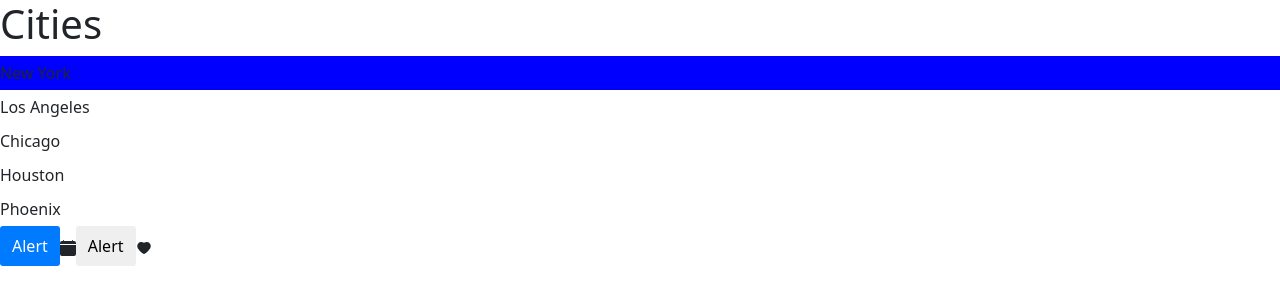
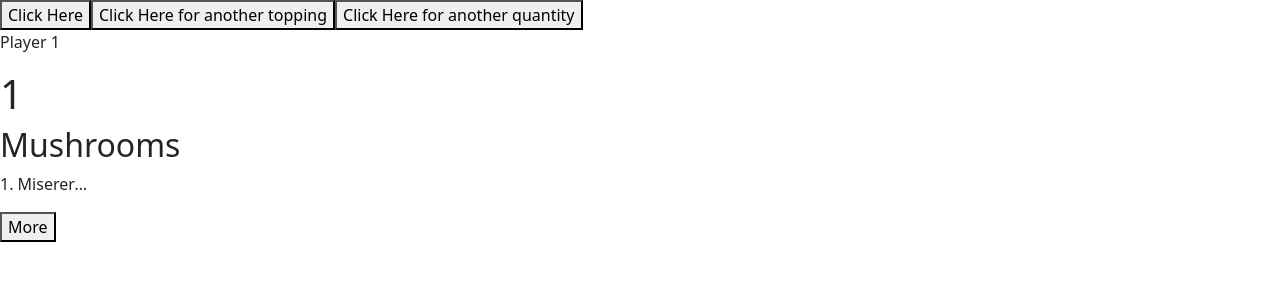
Before and after one commit to ramirc5/react-tutorial, a React (Vite) app: page / in a window 1280 px wide. Shown: the top 304 px of the page. Built offline with nearby package versions, Linux system fonts and the light colour scheme.

Commit message:
finished managing state exercises

```diff
--- a/package.json
+++ b/package.json
@@ -13,6 +13,7 @@
     "@popperjs/core": "^2.11.8",
     "@types/styled-components": "^5.1.26",
     "bootstrap": "^5.2.3",
+    "immer": "^9.0.19",
     "react": "^18.2.0",
     "react-dom": "^18.2.0",
     "react-icons": "^4.7.1",
--- a/src/App.tsx
+++ b/src/App.tsx
@@ -5,6 +5,21 @@ import React from "react";
 import { useState } from "react";
 import { BsCalendarFill } from "react-icons/bs";
 import Like from "./components/Like";
+import styled from "styled-components";
+import { set } from "immer/dist/internal";
+
+const ExpandableText = styled.p`
+white-space: nowrap;
+overflow: hidden;
+text-overflow: ellipsis;
+
+${({ maxChars }) =>
+  maxChars &&
+  `
+  max-width: ${maxChars}ch;
+`}
+`
+
 
 function App(){
   const items = [
@@ -14,24 +29,126 @@ function App(){
     "Houston",
     "Phoenix"
 ];
+  const [chars, setChars] = useState(10);
+  const [show, setShow] = useState(false);
 
-  const [visible, setVisible] = useState(false);
+  const [game, setGame] = useState({
+    id: 1,
+    player:{
+      name: "Player 1",
+    },
+  });
+
+  const [pizza, setPizza] = useState({
+    name: 'Spicy Italian',
+    toppings: ['Mushrooms'],
+  });
+
+  const [cart, setCart] = useState({
+    discount: 0.1,
+    items: [
+      {id: 1, name: 'Pizza', quantity: 1},
+      {id: 2, name: 'Burger', quantity: 2},
+    ],
+});
 
 
-  const handleSelectItem = (item: string) => {
-    console.log(item);
+const handleQuantity = () => {
+  setCart({...cart, items: cart.items.map((item) => {item.id === 1 ? {...item, quantity: item.quantity + 1} : item})})
+}
+
+  const handlePizza = () => {
+    setPizza({...pizza, toppings: [...pizza.toppings, 'Pepperoni']})
   }
+
+
+  const handleClick = () => {
+    setGame({...game, player: {...game.player, name: "Cristian"}})
+  }
+
+  const handleExpand = () => {
+    setShow(!show);
+    if (chars === 10) {
+      setChars(1000);
+    } else {
+      setChars(10);
+    }
+  }
+
+
   return (
 
 
-    <div>
-      <ListGroup items={items} heading="Cities" onSelectItem={handleSelectItem}/>
-      {visible && <Alert onClose={() => setVisible(false)}>My alert</Alert>}
-      <Button color="primary" onClick={() => setVisible(true)}></Button>
-      <BsCalendarFill />
-      <Button color="secondary">Hey</Button>
-      <Like />
-    </div>
+    <>
+      <button onClick={handleClick}>Click Here</button>
+      <button onClick={handlePizza}>Click Here for another topping</button>
+      <button onClick={handleQuantity}>Click Here for another quantity</button>
+      <p>{game.player.name}</p>
+      <h1>{cart.items[0].quantity}</h1>
+
+      <h2>{pizza.toppings}</h2>
+
+      <ExpandableText maxChars={chars}>
+
+1. Miserere mei, Deus, secundum magnam misericordiam tuam;
+   et secundum multitudinem miserationum tuarum, dele iniquitatem meam.
+
+2. Amplius lava me ab iniquitate mea,
+   et a peccato meo munda me.
+
+3. Quoniam iniquitatem meam ego cognosco,
+   et peccatum meum contra me est semper.
+
+4. Tibi soli peccavi, et malum coram te feci,
+   ut iustificeris in sermonibus tuis et vincas cum iudicaris.
+
+5. Ecce enim in iniquitatibus conceptus sum,
+   et in peccatis concepit me mater mea.
+
+6. Ecce enim veritatem dilexisti;
+   incerta et occulta sapientiae tuae manifestasti mihi.
+
+7. Asperges me hyssopo, et mundabor;
+   lavabis me, et super nivem dealbabor.
+
+8. Auditui meo dabis gaudium et laetitiam,
+   et exsultabunt ossa humiliata.
+
+9. Averte faciem tuam a peccatis meis,
+   et omnes iniquitates meas dele.
+
+10. Cor mundum crea in me, Deus,
+    et spiritum rectum innova in visceribus meis.
+
+11. Ne proiicias me a facie tua,
+    et spiritum sanctum tuum ne auferas a me.
+
+12. Redde mihi laetitiam salutaris tui,
+    et spiritu principali confirma me.
+
+13. Docebo iniquos vias tuas,
+    et impii ad te convertentur.
+
+14. Libera me de sanguinibus, Deus, Deus salutis meae,
+    et exsultabit lingua mea iustitiam tuam.
+
+15. Domine, labia mea aperies,
+    et os meum annuntiabit laudem tuam.
+
+16. Quoniam si voluisses sacrificium, dedissem utique;
+    holocaustis non delectaberis.
+
+17. Sacrificium Deo spiritus contribulatus,
+    cor contritum et humiliatum, Deus, non despicies.
+
+18. Benigne fac, Domine, in bona voluntate tua Sion,
+    ut aedificentur muri Ierusalem.
+
+19. Tunc acceptabis sacrificium iustitiae, oblationes et holocausta;
+    tunc inponent super altare tuum vitulos.
+    </ExpandableText>
+    <button onClick={handleExpand}>{show ? 'Less' : 'More'}</button>
+    </>
 
   )
 }
```
Also changed, not shown: src/components/ExpandableText.tsx (added), 1 other file (tests, documents, lock files or other folders).
